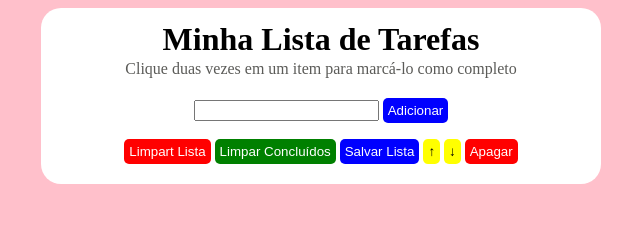
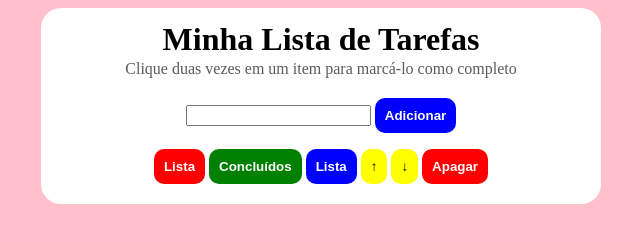
Before and after one commit to gabzzz-dias/todo-list, a website: page index.html in a window 1280 px wide. Shown: the whole page, without its empty margins (337-977 px from the left). Drawn offline with Linux system fonts and the light colour scheme.

Commit message:
requisito 7

```diff
--- a/index.html
+++ b/index.html
@@ -13,15 +13,15 @@
       <p id="funcionamento">Clique duas vezes em um item para marcá-lo como completo</p>
     </header>
     <input id="texto-tarefa">
-    <button id="criar-tarefa">Adicionar</button>
+    <button id="criar-tarefa"><strong>Adicionar</strong></button>
     <ol id="lista-tarefas"></ol>
     <div id="buttons">
-      <button id="apaga-tudo">Limpart Lista</button>
-      <button id="remover-finalizados">Limpar Concluídos</button>
-      <button id="salvar-tarefas">Salvar Lista</button>
-      <button id="mover-cima">&uarr;</button>
-      <button id="mover-baixo">&darr;</button>
-      <button id="remover-selecionado">Apagar</button>
+      <button id="apaga-tudo"><strong>Lista</strong></button>
+      <button id="remover-finalizados"><strong>Concluídos</strong></button>
+      <button id="salvar-tarefas"><strong>Lista</strong></button>
+      <button id="mover-cima"><strong>&uarr;</strong></button>
+      <button id="mover-baixo"><strong>&darr;</strong></button>
+      <button id="remover-selecionado"><strong>Apagar</strong></button>
     </div>
   </div>
   <script src="script.js"></script>
--- a/script.js
+++ b/script.js
@@ -14,4 +14,17 @@ function addItems() {
     clearInput();
   }
 }
+
+function selectItem() {
+  let notSelected = document.getElementsByTagName('li');
+  let gray = 'rgb(128, 128, 128)';
+  for(let index = 0; index < notSelected.length; index += 1) {
+    notSelected.target.classList.add('selected');
+  }
+  if(notSelected.classList.contains('selected')) {
+    this.style.backgroundColor = gray;
+  }
+}
+
 document.getElementById('criar-tarefa').addEventListener('click', addItems);
+document.getElementsByTagName('li').addEventListener('click', selectItem);
--- a/style.css
+++ b/style.css
@@ -18,56 +18,56 @@ h1 {
 
 #criar-tarefa {
   background-color: blue;
-  border-radius: 5px;
+  border-radius: 10px;
   color: white;
   border: none;
-  padding: 5px;
+  padding: 10px;
 }
 
 #apaga-tudo {
   background-color: red;
-  border-radius: 5px;
+  border-radius: 10px;
   color: white;
   border: none;
-  padding: 5px;
+  padding: 10px;
 }
 
 #remover-finalizados {
   background-color: green;
-  border-radius: 5px;
+  border-radius: 10px;
   color: white;
   border: none;
-  padding: 5px;
+  padding: 10px;
 }
 
 #remover-selecionado {
   background-color: red;
-  border-radius: 5px;
+  border-radius: 10px;
   color: white;
   border: none;
-  padding: 5px;
+  padding: 10px;
 }
 
 #salvar-tarefas {
   background-color: blue;
-  border-radius: 5px;
+  border-radius: 10px;
   color: white;
   border: none;
-  padding: 5px;
+  padding: 10px;
 }
 
 #mover-cima {
   background-color: yellow;
-  border-radius: 5px;
+  border-radius: 10px;
   border: none;
-  padding: 5px;
+  padding: 10px;
 }
 
 #mover-baixo {
   background-color: yellow;
-  border-radius: 5px;
+  border-radius: 10px;
   border: none;
-  padding: 5px;
+  padding: 10px;
 }
 
 #content {
```
